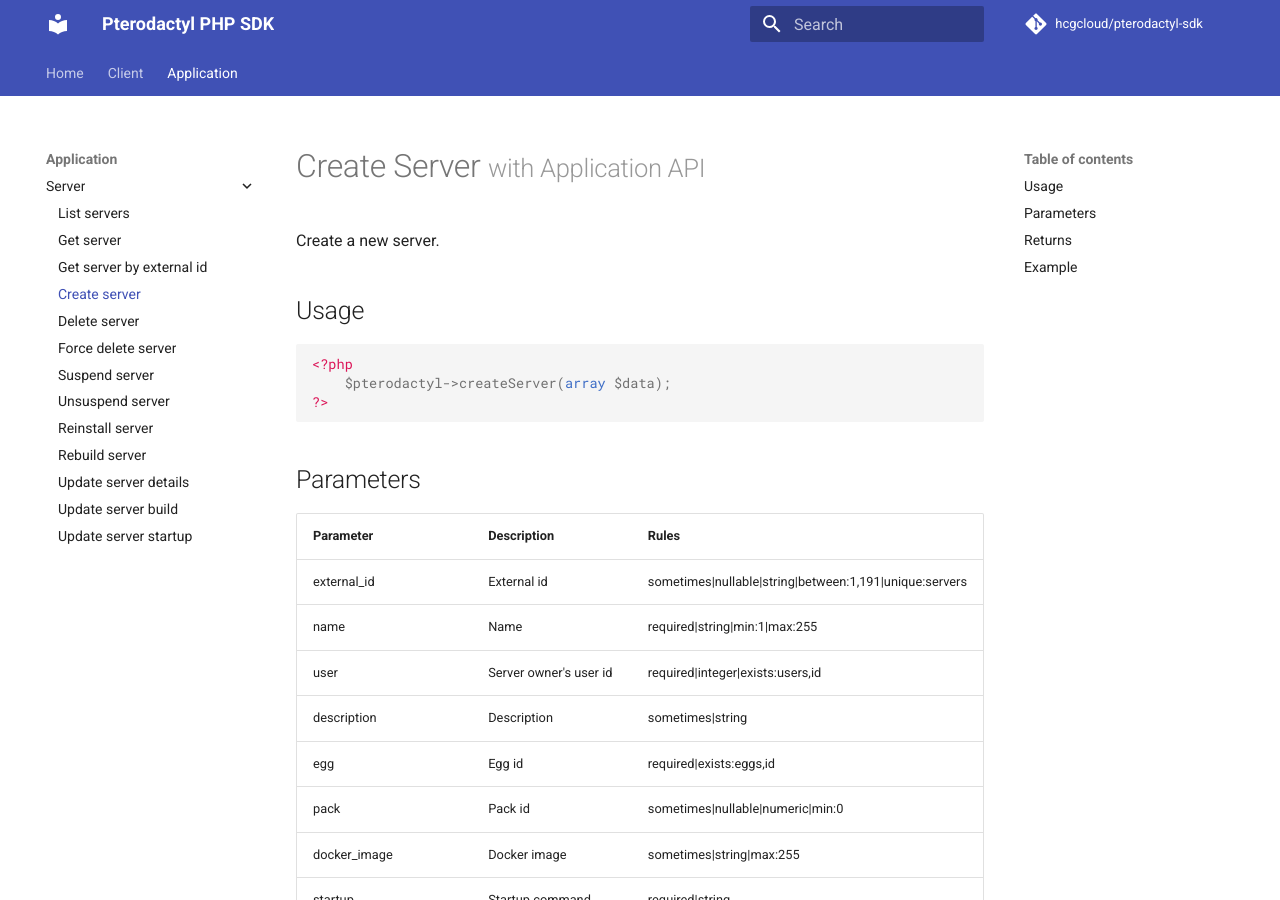
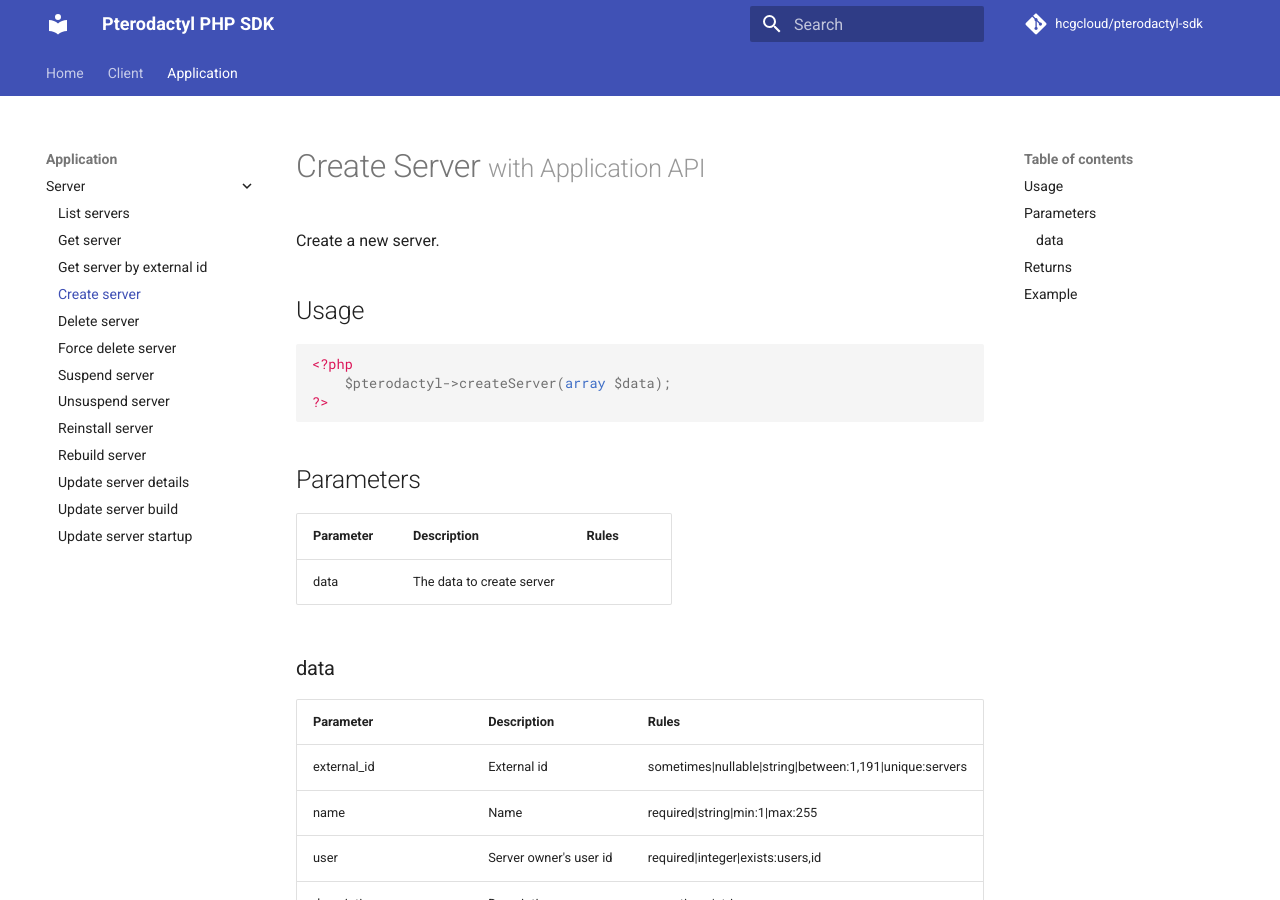
Before and after one commit to hcgcloud/pterodactyl-sdk-docs-v2, an MkDocs documentation site: the page built from docs/application/server/create-server.md, in a window 1280 px wide and 900 px high. Built offline with MkDocs 1.6.1 and Material for MkDocs 9.7.7, drawn with Linux system fonts in a browser that asks for light colours; comment, search, counter and statistics services are not loaded.

Commit message:
Update create-server.md

```diff
--- a/docs/application/server/create-server.md
+++ b/docs/application/server/create-server.md
@@ -10,6 +10,11 @@
 
 ## Parameters
 
+| Parameter | Description | Rules |
+| - | - | - |
+| data | The data to create server | |
+
+### data
 | Parameter | Description | Rules |
 | - | - | - |
 | external_id |  External id | sometimes&#124;nullable&#124;string&#124;between:1,191&#124;unique:servers |
```
